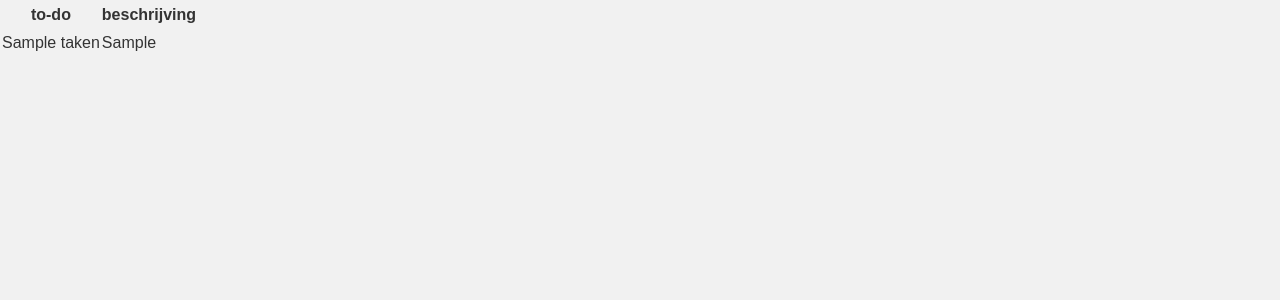
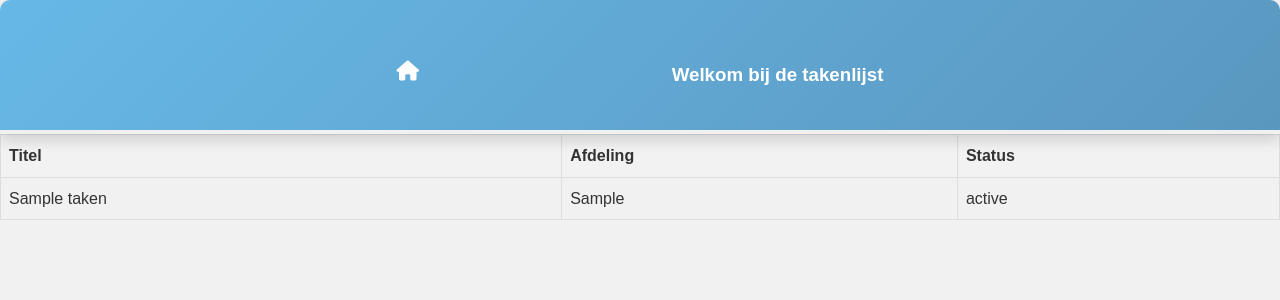
Before and after one commit to RobinGroeneveld/pra-b3_web, a PHP site: page /departments/personeel.php in a window 1280 px wide. Shown: the top 300 px of the page. Run offline with PHP 8.4, Linux system fonts and the light colour scheme; tables that the repository leaves empty or names only in its code hold one stand-in row (values such as "Sample post"); some libraries are stand-ins or nearby versions.

Commit message:
Refactor meldingenController to include title in task creation; update SQL query and form fields. Enhance styling in personeel.php and main.css for better layout and user experience.

```diff
--- a/config/config.php
+++ b/config/config.php
@@ -12,4 +12,4 @@ $dbUser = 'root';
 $dbPass = '';
 
 //De url waarop jouw project staat. Géén slash aan het einde.
-$base_url = 'http://localhost/Pra-B3';
+$base_url = 'http://localhost/pra-b3_web';
--- a/departments/personeel.php
+++ b/departments/personeel.php
@@ -5,13 +5,27 @@
     <meta name="viewport" content="width=device-width, initial-scale=1.0">
     <link rel="stylesheet" href="../public_html/css/main.css">
     <title>takenlijst</title>
+    <?php require_once '../resources/views/components/head.php'; ?>
 </head>
 <body>
+<header>
+    <div class="wrapper">
+        <div class="alignment">
+            <div class="home-icon">
+                <a href="../index.php"><i class="fa-solid fa-house"></i></a>
+            </div>
+            <div class="header-tekst">
+                <h3>Welkom bij de takenlijst</h3>
+            </div>
+
+        </div>
+    </div>
+</header>
     <main>
         <?php
             require_once '../config/conn.php';
 
-            $query = "SELECT * FROM taken";
+            $query = "SELECT title, afdeling, status FROM taken WHERE status <> 'done'";
 
             $statement = $conn->prepare($query);
 
@@ -19,17 +33,22 @@
 
             $meldingen = $statement->fetchALL(PDO::FETCH_ASSOC);
         ?>
-        <table>
-            <tr>
-                <th>to-do</th>
-                <th>beschrijving</th>
-            </tr>
-            <?php foreach($meldingen as $melding):?>
+        <div class="container">
+            <table>
                 <tr>
-                    <td><?php echo $melding['name']; ?></td>
-                    <td><?php echo $melding['beschrijving']; ?></td>
-            <?php endforeach; ?>
-        </table>
+                    <th>Titel</th>
+                    <th>Afdeling</th>
+                    <th>Status</th>
+                </tr>
+                <?php foreach($meldingen as $melding): ?>
+                    <tr>
+                        <td><?php echo ($melding['title']); ?></td>
+                        <td><?php echo ($melding['afdeling']); ?></td>
+                        <td><?php echo ($melding['status']); ?></td>
+                    </tr>
+                <?php endforeach; ?>
+            </table>
+        </div>
     </main>
 </body>
 </html>
--- a/index.php
+++ b/index.php
@@ -28,6 +28,7 @@
             <a href="departments/klantenservice.php">klantenservice</a>
             <a href="departments/groen.php">groen</a>
         </div>
+
     </main>
     <footer>
         <div class="tasks">
--- a/public_html/css/main.css
+++ b/public_html/css/main.css
@@ -41,7 +41,29 @@
   flex-direction: column;
   gap: 20px;
 }
+table {
+  width: 150%;
+  border-collapse: collapse;
+}
 
+th, td {
+  border: 1px solid #ddd;
+  padding: 8px;
+  text-align: left;
+}
+
+th {
+  background-color: #f2f2f2;
+  font-weight: bold;
+}
+.container{
+  display: flex;
+  flex-direction: row;
+}
+.alignment{
+  display: flex;
+  justify-content: space-evenly;
+}
 body {
     font-family: 'Arial', sans-serif;
     background-color: #f1f1f1;
@@ -115,6 +137,10 @@ header {
     transition: all 0.3s ease-in-out;
     box-shadow: 0 4px 12px rgba(0, 0, 0, 0.1);
 }
+.home-icon i{
+  color: white;
+  font-size: 20px;
+}
 
 .a-elements-homepage a:hover {
     background: linear-gradient(145deg, #82d382, #6ba15d);
--- a/resources/views/components/head.php
+++ b/resources/views/components/head.php
@@ -3,3 +3,4 @@
 <meta name="viewport" content="width=device-width, initial-scale=1">
 <link rel="stylesheet" href="<?php echo $base_url; ?>/public_html/css/normalize.css">
 <link rel="stylesheet" href="<?php echo $base_url; ?>/public_html/css/main.css">
+<script src="https://kit.fontawesome.com/81af0c0b33.js" crossorigin="anonymous"></script>
--- a/resources/views/components/header.php
+++ b/resources/views/components/header.php
@@ -8,7 +8,7 @@
                 <h3>Welkom bij de takenlijst</h3>
             </div>
             <div class="profile-icon">
-                <a href="profile.php"><i class="fa-solid fa-user"></i></a>
+                <i class="fa-solid fa-house"></i>
             </div>
         </div>
     </div>
```
Also changed, not shown: app/Http/Controllers/meldingenController.php (+22 -26 lines), resources/views/meldingen/create.php (+6 -4 lines).
